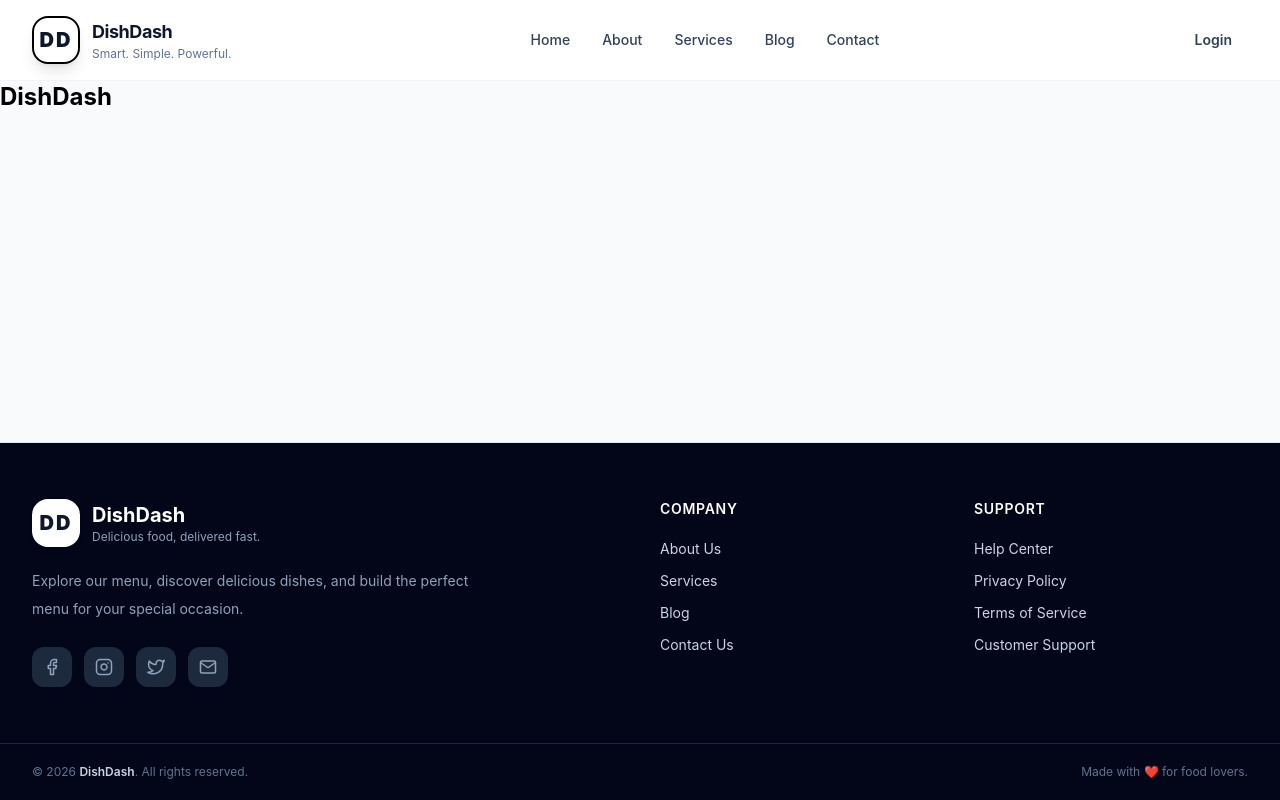
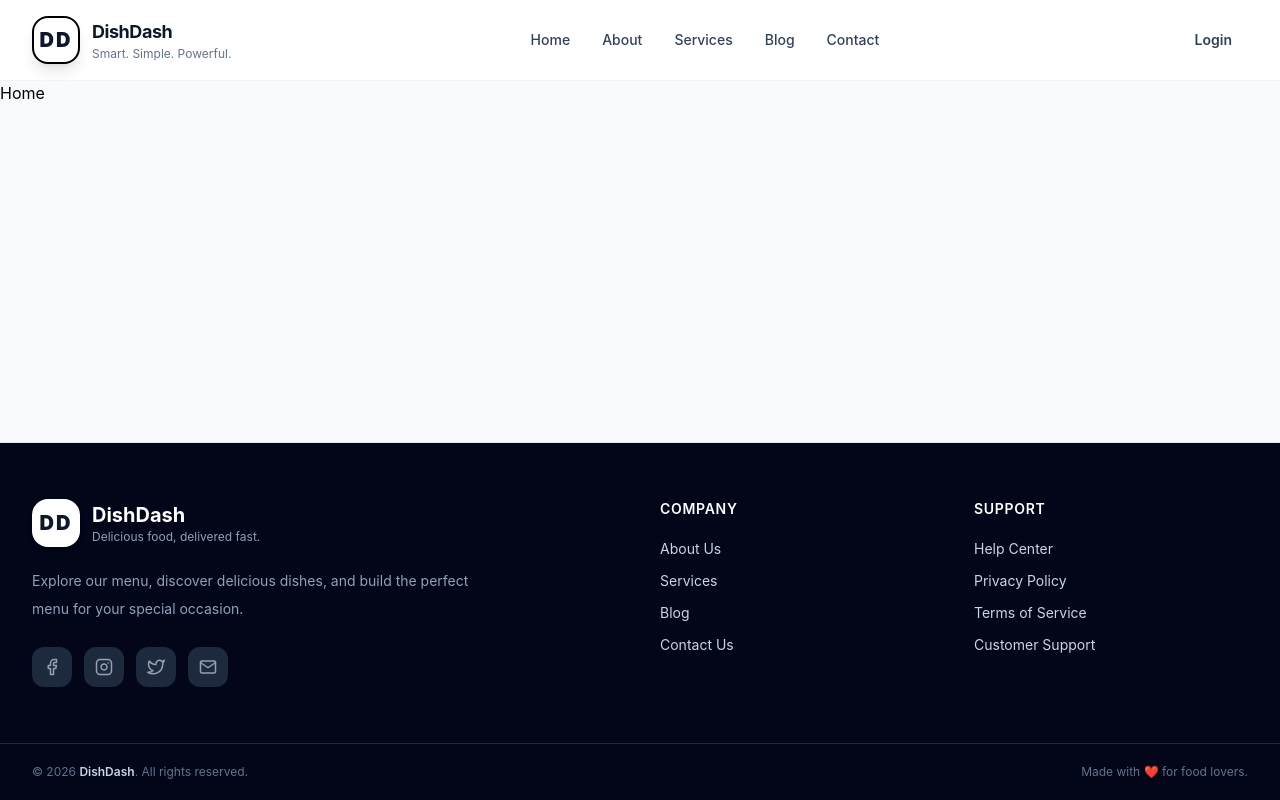
Before and after one commit to CheSubhro/DishDash, a React (Vite) app in the folder website/: page / in a window 1280 px wide. Built offline with nearby package versions, Linux system fonts and the light colour scheme.

Commit message:
refactor: clean up AppRoutes component and format routes

```diff
--- a/website/src/App.jsx
+++ b/website/src/App.jsx
@@ -2,16 +2,15 @@
 import React from 'react';
 import { BrowserRouter as Router } from 'react-router-dom';
 import { ErrorBoundary } from './components/common';
-import MainLayout from './layouts/MainLayout';
+import MainLayout from "./layouts/MainLayout";
+import AppRoutes from './routes/AppRoutes';
 
 function App() {
     return (
         <Router>
             <ErrorBoundary>
                 <MainLayout>
-                    <h1 className="text-2xl font-bold text-primary">
-                        DishDash
-                    </h1>
+                    <AppRoutes />
                 </MainLayout>
             </ErrorBoundary>
         </Router>
--- a/website/src/pages/Home.jsx
+++ b/website/src/pages/Home.jsx
@@ -0,0 +1,9 @@
+import React from 'react'
+
+const Home = () => {
+    return (
+        <div>Home</div>
+    )
+}
+
+export default Home
--- /dev/null
+++ b/website/src/routes/AppRoutes.jsx
@@ -0,0 +1,24 @@
+
+import { Routes, Route } from 'react-router-dom';
+
+import Home from '../pages/Home';
+// import About from '../pages/About';
+// import Services from '../pages/Services';
+// import Blog from '../pages/Blog';
+// import Contact from '../pages/Contact';
+// import Login from '../pages/Login';
+// import NotFound from '../pages/NotFound';
+
+const AppRoutes = () => (
+    <Routes>
+        <Route path="/" element={<Home />} />
+        {/* <Route path="/about" element={<About />} />
+        <Route path="/services" element={<Services />} />
+        <Route path="/blog" element={<Blog />} />
+        <Route path="/contact" element={<Contact />} />
+        <Route path="/login" element={<Login />} />
+        <Route path="*" element={<NotFound />} /> */}
+    </Routes>
+);
+
+export default AppRoutes;
```
